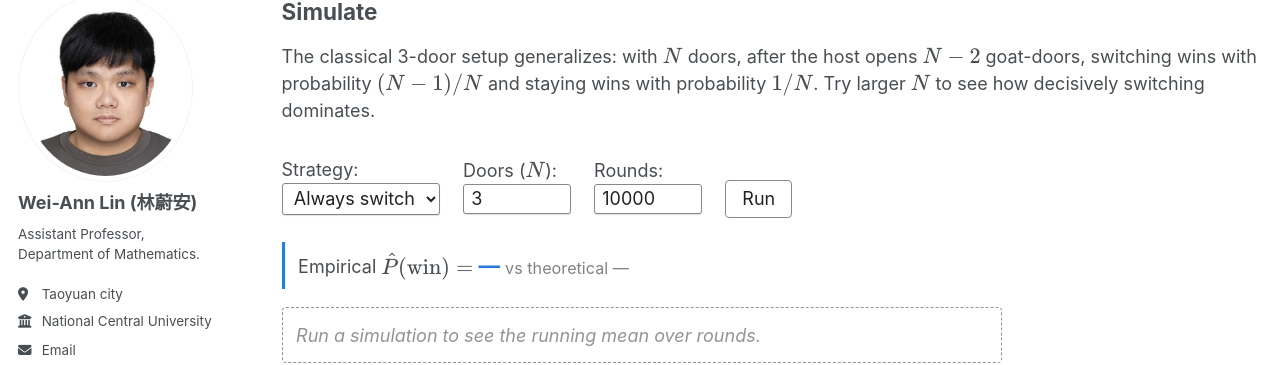
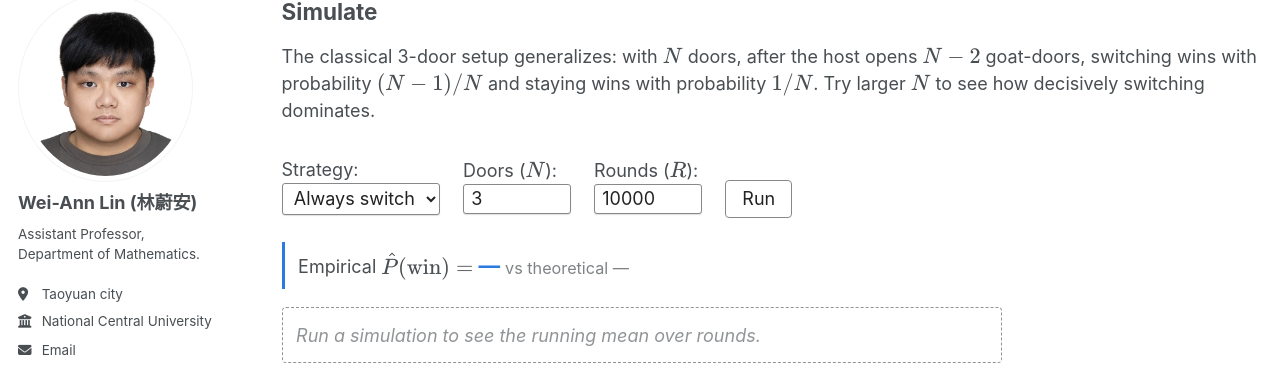
Before and after one commit to weiannlin/weiannlin.github.io, a Jekyll site: the page built from _pages/demos-monty-hall.md, in a window 1280 px wide and 900 px high, scrolled down 517 px. Shown: the part 105-470 px from the top of the window. Built offline with Jekyll 4.4.1, drawn with Linux system fonts in a browser that asks for light colours; some web fonts are replaced.

```diff
--- a/_pages/demos-monty-hall.md
+++ b/_pages/demos-monty-hall.md
@@ -89,7 +89,7 @@ The classical 3-door setup generalizes: with $N$ doors, after the host opens $N-
     </select>
   </label>
   <label>Doors ($N$): <input id="mh-doors" type="number" min="3" max="1000" value="3"></label>
-  <label>Rounds: <input id="mh-rounds" type="number" min="100" max="1000000" step="1000" value="10000"></label>
+  <label>Rounds ($R$): <input id="mh-rounds" type="number" min="100" max="1000000" step="1000" value="10000"></label>
   <button class="mh-run" id="mh-run">Run</button>
   <div class="mh-sim-result">
     Empirical $\hat{P}(\mathrm{win}) = $ <strong id="mh-prob">—</strong>
```
